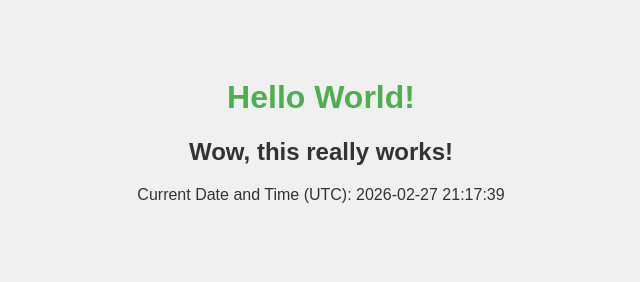
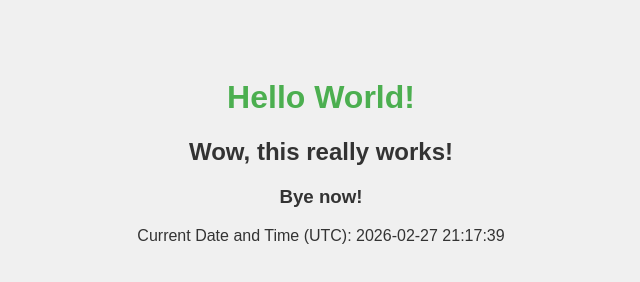
Before and after one commit to shawnvillaron/MyFirstWebApp, a plain HTML site: page index.html in a window 1280 px wide. Shown: the whole page, without its empty margins (319-959 px from the left). Drawn offline with Linux system fonts and the light colour scheme.

Commit message:
Add a new heading 'Bye now!' to index.html

```diff
--- a/index.html
+++ b/index.html
@@ -9,6 +9,7 @@
 <body>
     <h1>Hello World!</h1>
     <h2>Wow, this really works!</h2>
+    <h3>Bye now!</h3>
     <p id="datetime"></p>
     <script src="script.js"></script>
 </body>
```
